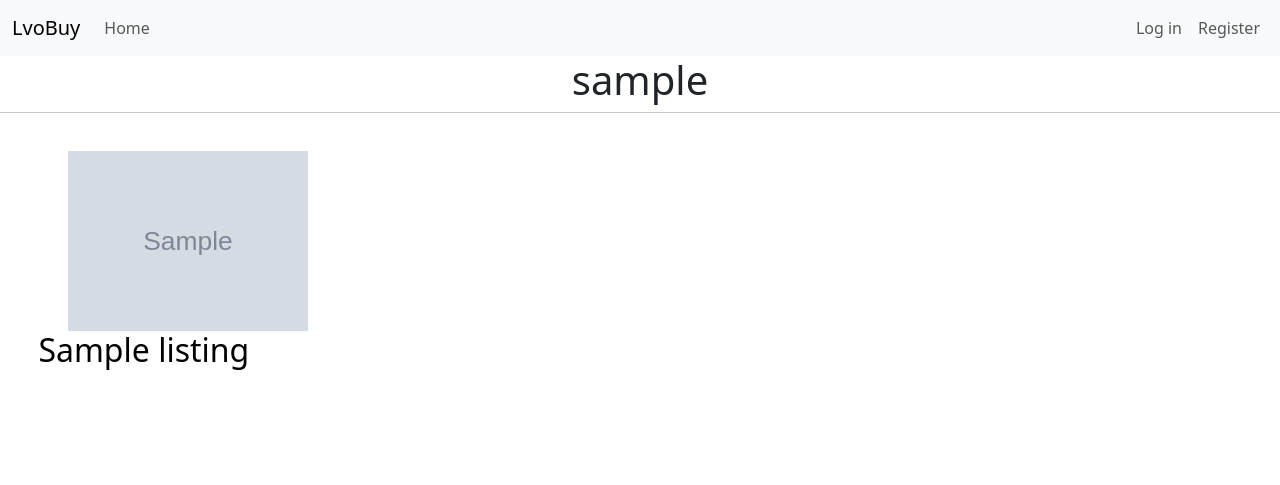
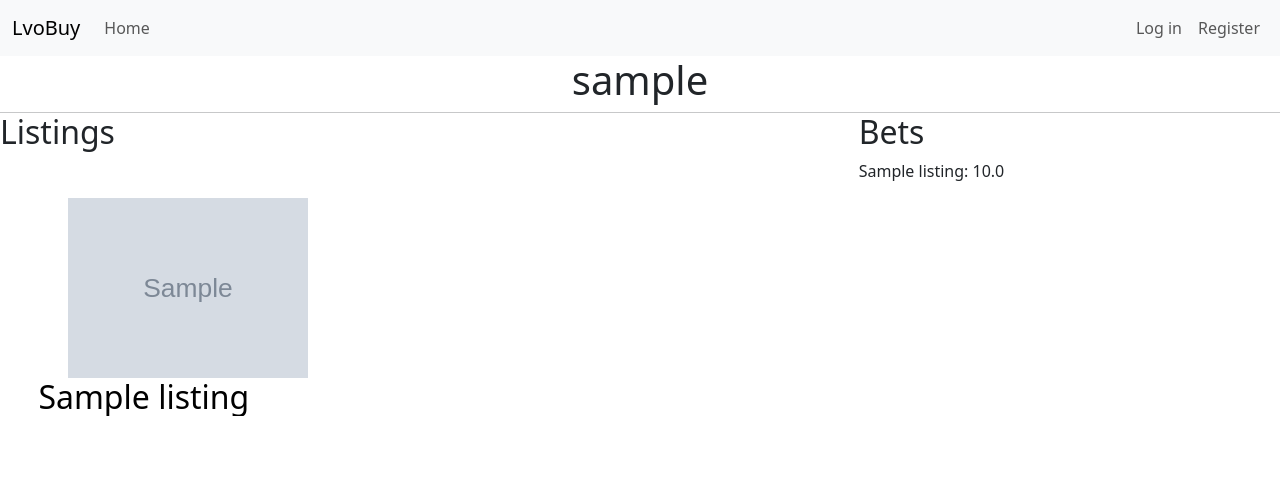
Before and after one commit to LvoBGM/LvoBuy, a Django app: a page that uses bets/templates/bets/account.html in a window 1280 px wide. Shown: the top 485 px of the page. Run offline with Django 5.2, Linux system fonts and the light colour scheme; tables that the repository leaves empty hold one stand-in row (values such as "Sample post"); grey boxes marked "Sample" are stand-in pictures.

Commit message:
feat: Add a bids section to acocunt page

```diff
--- /dev/null
+++ b/bets/static/bets/account-styles.css
@@ -0,0 +1,6 @@
+#profile-grid {
+    display: grid;
+    grid-template-columns: 2fr 1fr;
+    grid-template-rows: auto;
+    gap: 1em;
+}
--- a/bets/static/bets/styles.css
+++ b/bets/static/bets/styles.css
@@ -4,10 +4,6 @@ hr {
 }
 
 h1 {
-    text-align: center;
-}
-
-.section-header {
     text-align: center;
 }
 
--- a/bets/templates/bets/account.html
+++ b/bets/templates/bets/account.html
@@ -2,15 +2,34 @@
 {% load static %}
 
 {% block title %}
-    {{ username }}'s Profile
+    {{ username }}
 {% endblock title %}
 
 {% block stylesheet %}
+<link rel="stylesheet" href="{% static 'bets/account-styles.css' %}">
     <link rel="stylesheet" href="{% static 'bets/styles.css' %}">
 {% endblock stylesheet %}
 
 {% block body %}
     <h1>{{ username }}</h1>
     <hr>
-    {% include "bets/listings_layout.html" %}
+    <div id="profile-grid">
+        <div>
+            <h2 class="section-header"> Listings </h2>
+            {% include "bets/listings_layout.html" %}
+        </div>
+        <div>
+            <h2 class="section-header"> Bets </h2>
+                {% if bids %}
+                    <p id="profile-bids">
+                    {% for bid in bids %}
+                        {{bid.listing.title}}: {{ bid.amount }} <br>
+                    {% endfor %}
+                    </p>
+                {% else %}
+                    This user has not bid on anything!
+                {% endif %}
+        </div>
+    </div>
+
 {% endblock %}
--- a/bets/views.py
+++ b/bets/views.py
@@ -98,10 +98,13 @@ def new_listing(request):
 
 def account(request, username):
     user = get_user_model().objects.filter(username=username).first()
+    bids = user.bids.all()
+    print(bids)
     return render(request, "bets/account.html", {
         "authenticated": request.user.is_authenticated,
         "listings": user.listings.all(),
         "username": user.get_username(),
+        "bids": bids,
     })
 
 def listing(request, id):
```
